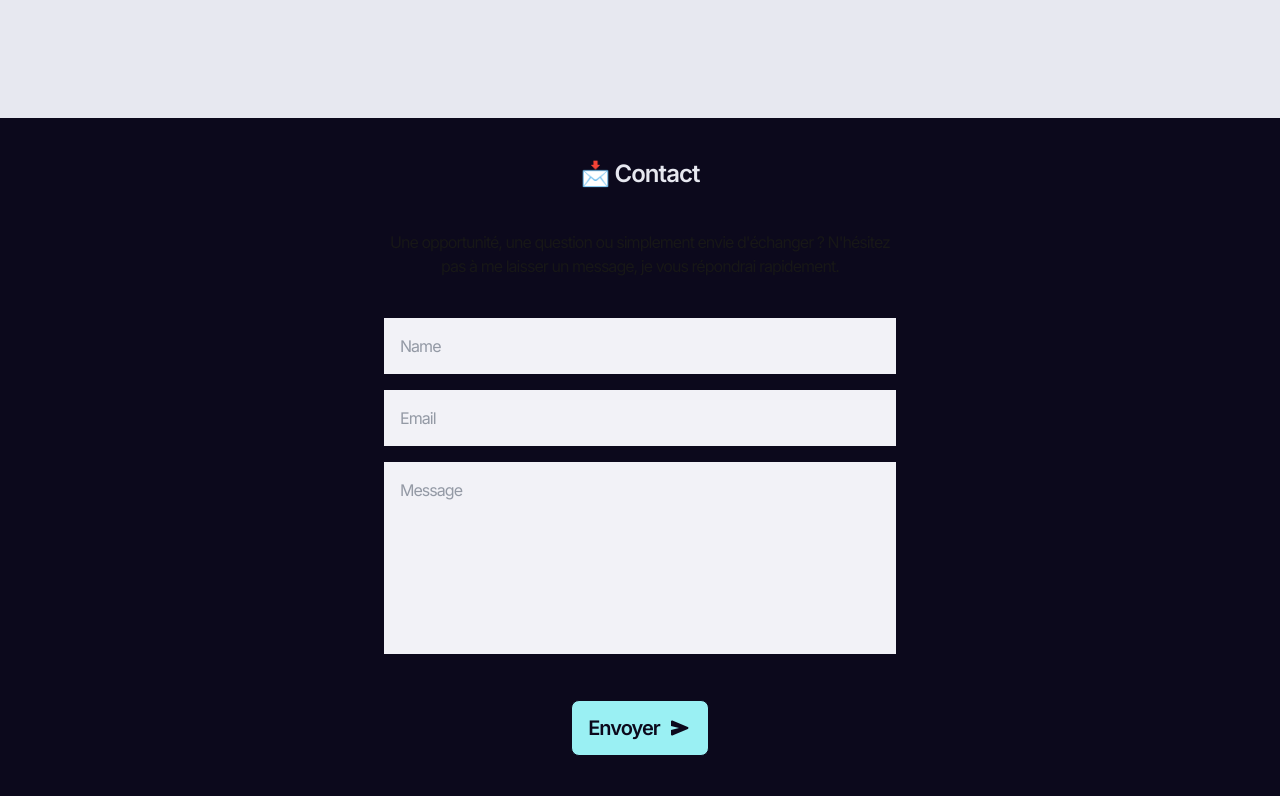
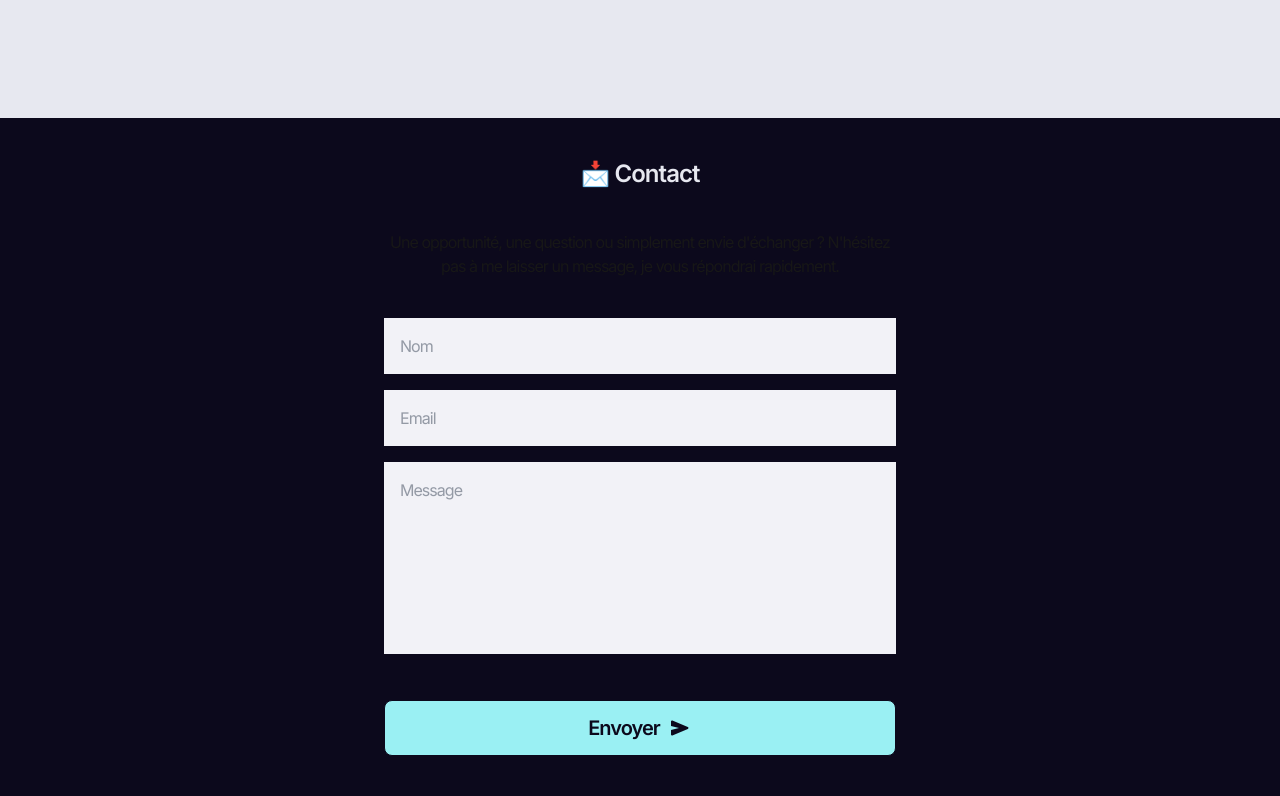
Before and after one commit to Zeryuix/portfolio, a Next.js app: page / in a window 1280 px wide. Shown: the part 5684-6480 px from the top of the page. Built offline with nearby package versions, Linux system fonts and the light colour scheme.

Commit message:
feat(portfolio): added validators to input

```diff
--- a/src/components/Contact.tsx
+++ b/src/components/Contact.tsx
@@ -1,9 +1,52 @@
+"use client";
+
 import Input from "./Input";
 import Image from "next/image";
 import ImageCollection from "./ImageCollection";
 import Footer from "./Footer";
+import { useState } from "react";
 
 export default function Contact() {
+  const [formData, setFormData] = useState({
+    name: "",
+    email: "",
+    message: "",
+  });
+  const [formSubmitted, setFormSubmitted] = useState(false);
+  const [submitting, setSubmitting] = useState(false);
+
+  const handleInputChange = (field: string) => (value: string) => {
+    setFormData((prev) => ({
+      ...prev,
+      [field]: value,
+    }));
+  };
+
+  const validateForm = () => {
+    const errors = {
+      name: formData.name.trim().length < 2,
+      email: !/^[a-zA-Z0-9._%+-]+@[a-zA-Z0-9.-]+\.[a-zA-Z]{2,}$/.test(
+        formData.email
+      ),
+      message: formData.message.trim().length < 10,
+    };
+
+    return !Object.values(errors).some((error) => error);
+  };
+
+  const handleSubmit = (e: React.FormEvent) => {
+    e.preventDefault();
+
+    if (validateForm()) {
+      setSubmitting(true);
+      setTimeout(() => {
+        setFormSubmitted(true);
+        setSubmitting(false);
+        setFormData({ name: "", email: "", message: "" });
+      }, 1000);
+    }
+  };
+
   return (
     <div className="flex flex-col bg-black items-center pt-[40px]">
       <h2 className="text-white mb-[40px] font-semibold text-2xl">
@@ -13,21 +56,52 @@ export default function Contact() {
         Une opportunité, une question ou simplement envie d'échanger ? N'hésitez
         pas à me laisser un message, je vous répondrai rapidement.
       </p>
-      <Input type="name" />
-      <Input type="email" />
-      <Input type="message" />
-      <button className="mt-6 mb-20 px-4 py-3 bg-primary backdrop-blur-sm border rounded-lg hover:bg-primary/50 transition-all duration-300 text-black font-medium">
-        <div className="flex flex-row items-center">
-          <p className="font-semibold text-[20px]">Envoyer</p>
+
+      {formSubmitted && (
+        <div className="bg-green-100 border border-green-400 text-green-700 px-4 py-3 rounded relative mb-6 max-w-lg w-full">
+          <p className="text-center">
+            Votre message a bien été envoyé ! Je vous répondrai dans les plus
+            brefs délais.
+          </p>
+        </div>
+      )}
+      <form onSubmit={handleSubmit} className="w-full max-w-lg">
+        <Input
+          type="name"
+          value={formData.name}
+          onChange={handleInputChange("name")}
+        />
+        <Input
+          type="email"
+          value={formData.email}
+          onChange={handleInputChange("email")}
+        />
+        <Input
+          type="message"
+          value={formData.message}
+          onChange={handleInputChange("message")}
+        />
+        <button
+          type="submit"
+          className="mt-6 mb-20 px-4 py-3 bg-primary backdrop-blur-sm border rounded-lg hover:bg-primary/50 transition-all duration-300 text-black font-medium w-full"
+          disabled={submitting}
+        >
+          <div className="flex flex-row items-center justify-center">
+            <p className="font-semibold text-[20px]">
+              {submitting ? "Envoi en cours..." : "Envoyer"}
+            </p>
+            {!submitting && (
               <Image
                 src={ImageCollection.sendIcon}
-            alt="visualize icon"
+                alt="send icon"
                 width={24}
                 height={24}
                 className="ml-2"
               />
+            )}
           </div>
         </button>
+      </form>
 
       <a
         className="w-12 h-12 bg-secondary flex items-center justify-center z-10 mb-[-24px] cursor-pointer"
--- a/src/components/Input.tsx
+++ b/src/components/Input.tsx
@@ -1,15 +1,22 @@
-import React from 'react';
+"use client";
+
+import React, { useState } from 'react';
 
 type InputProps = {
   type: 'name' | 'email' | 'message';
   placeholder?: string;
+  onChange?: (value: string) => void;
+  value?: string;
 };
 
-export default function Input({ type, placeholder }: InputProps) {
+export default function Input({ type, placeholder, onChange, value }: InputProps) {
+  const [error, setError] = useState<string>('');
+  const [touched, setTouched] = useState<boolean>(false);
+
   const getDefaultPlaceholder = () => {
     switch (type) {
       case 'name':
-        return 'Name';
+        return 'Nom';
       case 'email':
         return 'Email';
       case 'message':
@@ -19,21 +26,82 @@ export default function Input({ type, placeholder }: InputProps) {
     }
   };
 
-  const inputClasses = "w-full bg-[#f2f2f7] p-4 rounded-none text-gray-700 focus:outline-none";
+  const validateInput = (val: string) => {
+    if (!val.trim()) {
+      return 'Ce champ est requis';
+    }
+
+    switch (type) {
+      case 'name':
+        if (val.trim().length < 2) {
+          return 'Le nom doit contenir au moins 2 caractères';
+        }
+        break;
+      case 'email':
+        const emailRegex = /^[a-zA-Z0-9._%+-]+@[a-zA-Z0-9.-]+\.[a-zA-Z]{2,}$/;
+        if (!emailRegex.test(val)) {
+          return 'Veuillez entrer une adresse email valide';
+        }
+        break;
+      case 'message':
+        if (val.trim().length < 10) {
+          return 'Le message doit contenir au moins 10 caractères';
+        }
+        break;
+    }
+
+    return '';
+  };
+
+  const handleChange = (e: React.ChangeEvent<HTMLInputElement | HTMLTextAreaElement>) => {
+    const val = e.target.value;
+    if (onChange) {
+      onChange(val);
+    }
+
+    if (touched) {
+      setError(validateInput(val));
+    }
+  };
+
+  const handleBlur = (e: React.FocusEvent<HTMLInputElement | HTMLTextAreaElement>) => {
+    setTouched(true);
+    setError(validateInput(e.target.value));
+  };
+
+  const inputClasses = `w-full bg-[#f2f2f7] p-4 rounded-none text-gray-700 focus:outline-none ${error && touched ? 'border-2 border-red-500' : ''}`;
 
   return (
     <div className="w-full max-w-lg mb-4">
       {type === 'message' ? (
+        <>
           <textarea
             placeholder={placeholder || getDefaultPlaceholder()}
             className={`${inputClasses} h-48 resize-none`}
+            required
+            value={value || ''}
+            onChange={handleChange}
+            onBlur={handleBlur}
+            minLength={10}
           />
+        </>
       ) : (
+        <>
           <input
             type={type === 'email' ? 'email' : 'text'}
             placeholder={placeholder || getDefaultPlaceholder()}
             className={inputClasses}
+            required
+            value={value || ''}
+            onChange={handleChange}
+            onBlur={handleBlur}
+            minLength={type === 'name' ? 2 : undefined}
+            pattern={type === 'email' ? '[a-zA-Z0-9._%+-]+@[a-zA-Z0-9.-]+\.[a-zA-Z]{2,}' : undefined}
           />
+        </>
+      )}
+      {error && touched && (
+        <p className="text-red-500 text-sm mt-1">{error}</p>
       )}
     </div>
   );
```
Lines whose indentation alone changed are shown as unchanged.
